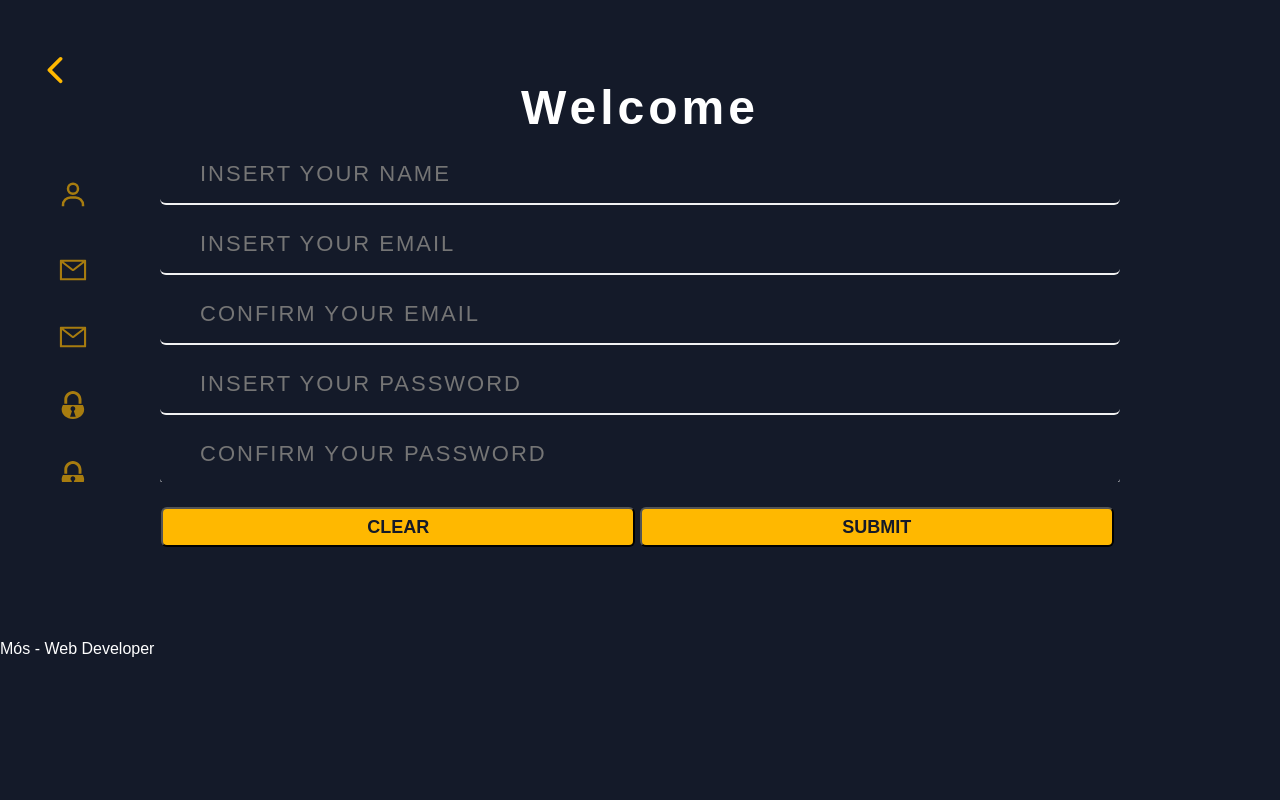
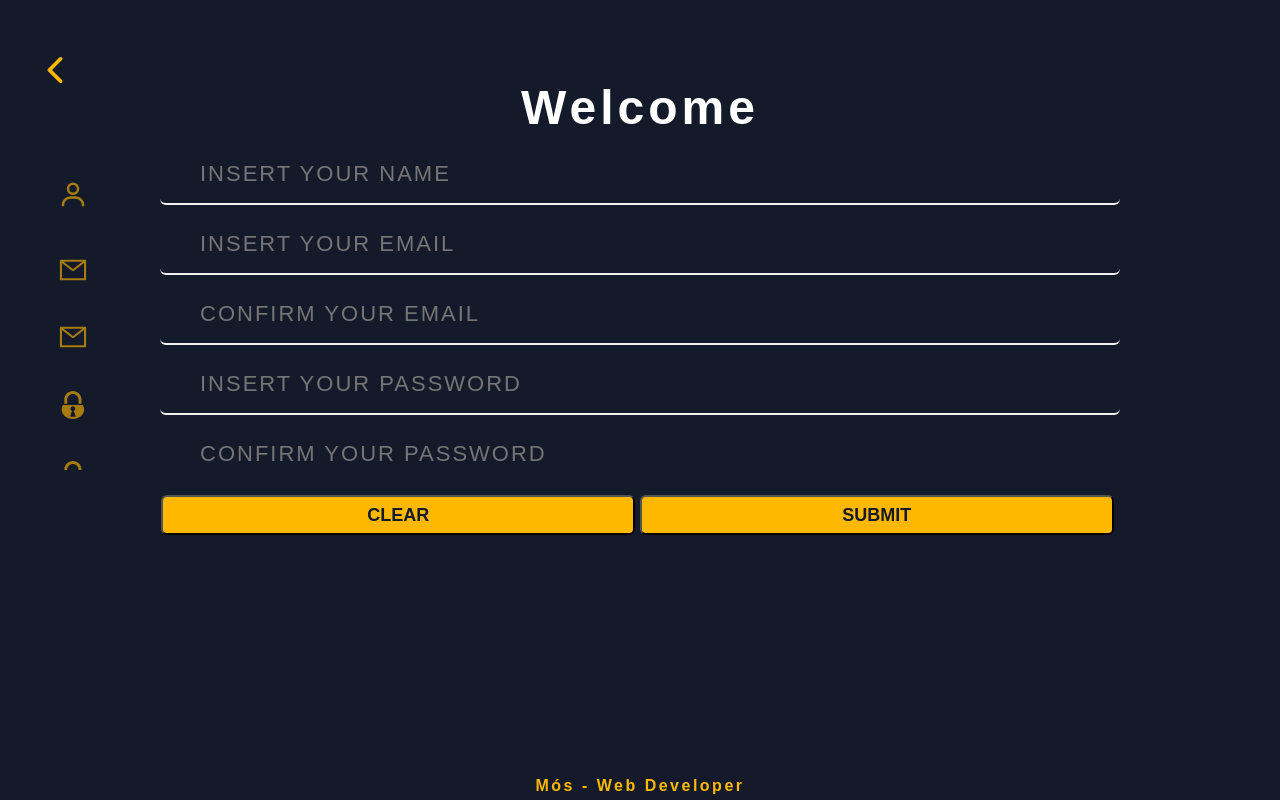
Before and after one commit to FernandoMos92/todo-blitz, a React (Create React App) app: page / in a window 1280 px wide. Built offline with nearby package versions, Linux system fonts and the light colour scheme; a web font is replaced by a local one.

Commit message:
:sparkles: Setting for new variable for open or close padlock

```diff
--- a/src/components/Input/input.scss
+++ b/src/components/Input/input.scss
@@ -20,31 +20,3 @@ input {
 input:-webkit-autofill {
   box-shadow: 0 0 0 30px #141a29 inset !important;
 }
-
-.container-button {
-  align-items: center;
-  display: flex;
-  flex-flow: row nowrap;
-  position: absolute;
-  justify-content: center;
-  bottom: 13%;
-  height: 90px;
-  width: 100%;
-
-  button {
-    background-color: #ffb800;
-    border-radius: 6px;
-    color: #141a29;
-    font-size: 18px;
-    font-weight: 700;
-    height: 40px;
-    margin-right: 5px;
-    text-transform: uppercase;
-    width: 37%;
-    transition: all .2s ease-in-out;
-
-    &:active {
-      transform: scale(.8);
-    }
-  }
-}
--- a/src/pages/Register/Register.scss
+++ b/src/pages/Register/Register.scss
@@ -1,5 +1,6 @@
 .main-containet-form{
   position: relative;
+  height: 100vh;
 }
 
 h1 {
@@ -68,3 +69,42 @@ form {
 .lock-open-bot-icon {
   top: 460px;
 }
+
+.container-button {
+  align-items: center;
+  display: flex;
+  flex-flow: row nowrap;
+  position: absolute;
+  justify-content: center;
+  bottom: 30%;
+  height: 90px;
+  width: 100%;
+
+  button {
+    background-color: #ffb800;
+    border-radius: 6px;
+    color: #141a29;
+    font-size: 18px;
+    font-weight: 700;
+    height: 40px;
+    margin-right: 5px;
+    text-transform: uppercase;
+    width: 37%;
+    transition: all .2s ease-in-out;
+
+    &:active {
+      transform: scale(.8);
+    }
+  }
+}
+
+.tag-developer {
+  color: #ffb800;
+  position: absolute;
+  bottom: 0;
+  font-weight: 700;
+  text-align: center;
+  letter-spacing: 2.5px;
+  padding: 5px;
+  width: 100%;
+}
--- a/src/pages/Register/index.tsx
+++ b/src/pages/Register/index.tsx
@@ -8,12 +8,13 @@ import { IoIosArrowBack } from 'react-icons/io';
 
 export default function Register() {
 
-  const [isLock, setIsLock] = useState(false);
+  const [isPassword, setIsPassword] = useState(false);
+  const [isConfirm, setIsConfirm] = useState(false);
 
   return (
     <div className='main-containet-form'>
       <h1>Welcome</h1>
-      <IoIosArrowBack className='icon-back-page'/>
+      <IoIosArrowBack className='icon-back-page' />
       <form action="/form">
         <BiUser className='icon-register user-icon' />
         <Input type="text" placeholder="Insert your name" />
@@ -22,13 +23,13 @@ export default function Register() {
         <AiOutlineMail className='icon-register email-confirm-icon' />
         <Input type="text" placeholder="Confirm your email" />
         {
-          !isLock ? <GiPadlock onClick={() => setIsLock(!isLock)} className='icon-register lock-icon' /> : <GiPadlockOpen onClick={() => setIsLock(!isLock)} className='icon-register lock-open-icon' />
+          !isPassword ? <GiPadlock onClick={() => setIsPassword(!isPassword)} className='icon-register lock-icon' /> : <GiPadlockOpen onClick={() => setIsPassword(!isPassword)} className='icon-register lock-open-icon' />
         }
-        <Input type={!isLock ? "password" : "text"} placeholder="Insert your password" />
+        <Input type={!isPassword ? "password" : "text"} placeholder="Insert your password" />
         {
-          !isLock ? <GiPadlock onClick={() => setIsLock(!isLock)} className='icon-register lock-bot-icon' /> : <GiPadlockOpen onClick={() => setIsLock(!isLock)} className='icon-register lock-open-bot-icon' />
+          !isConfirm ? <GiPadlock onClick={() => setIsConfirm(!isConfirm)} className='icon-register lock-bot-icon' /> : <GiPadlockOpen onClick={() => setIsConfirm(!isConfirm)} className='icon-register lock-open-bot-icon' />
         }
-        <Input type={!isLock ? "password" : "text"} placeholder="Confirm your password" />
+        <Input type={!isConfirm ? "password" : "text"} placeholder="Confirm your password" />
       </form>
 
       <div className='container-button'>
```
